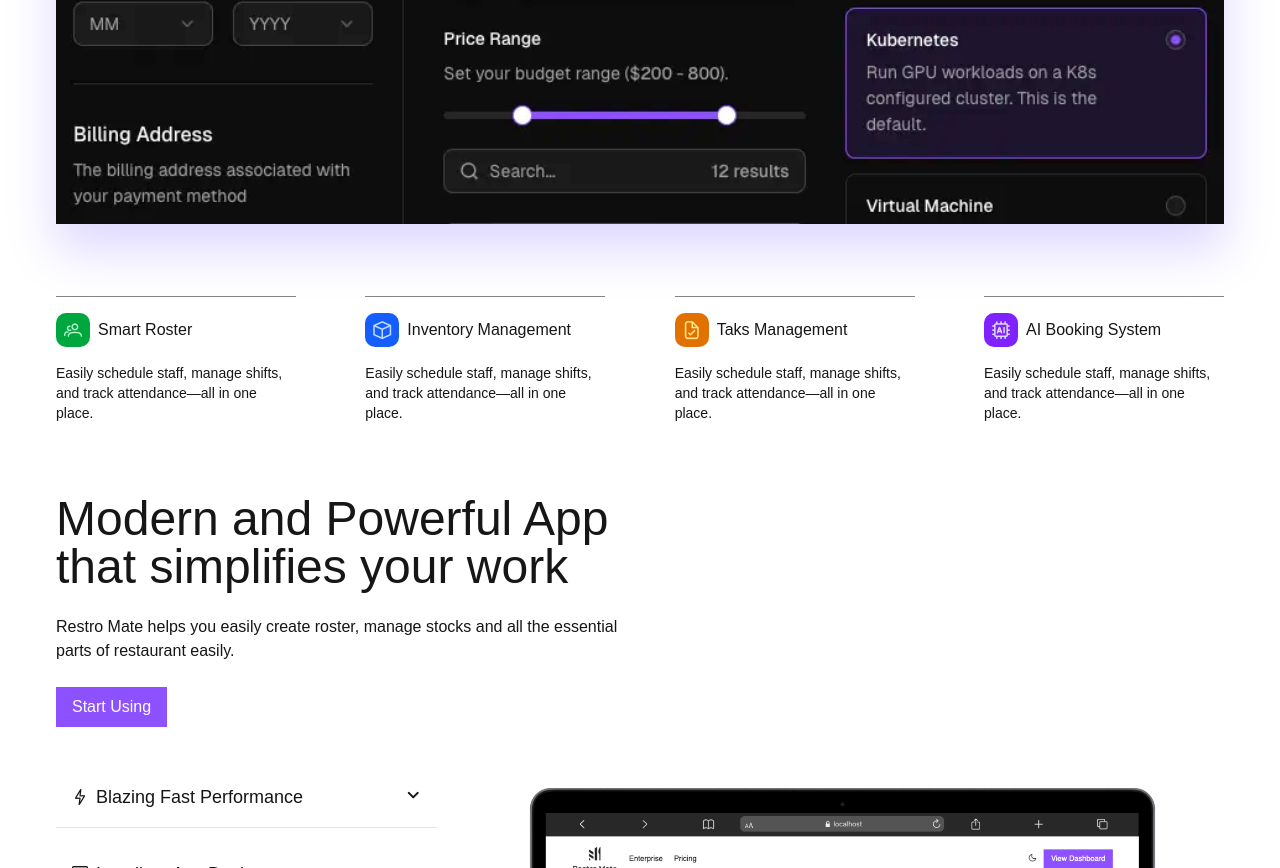
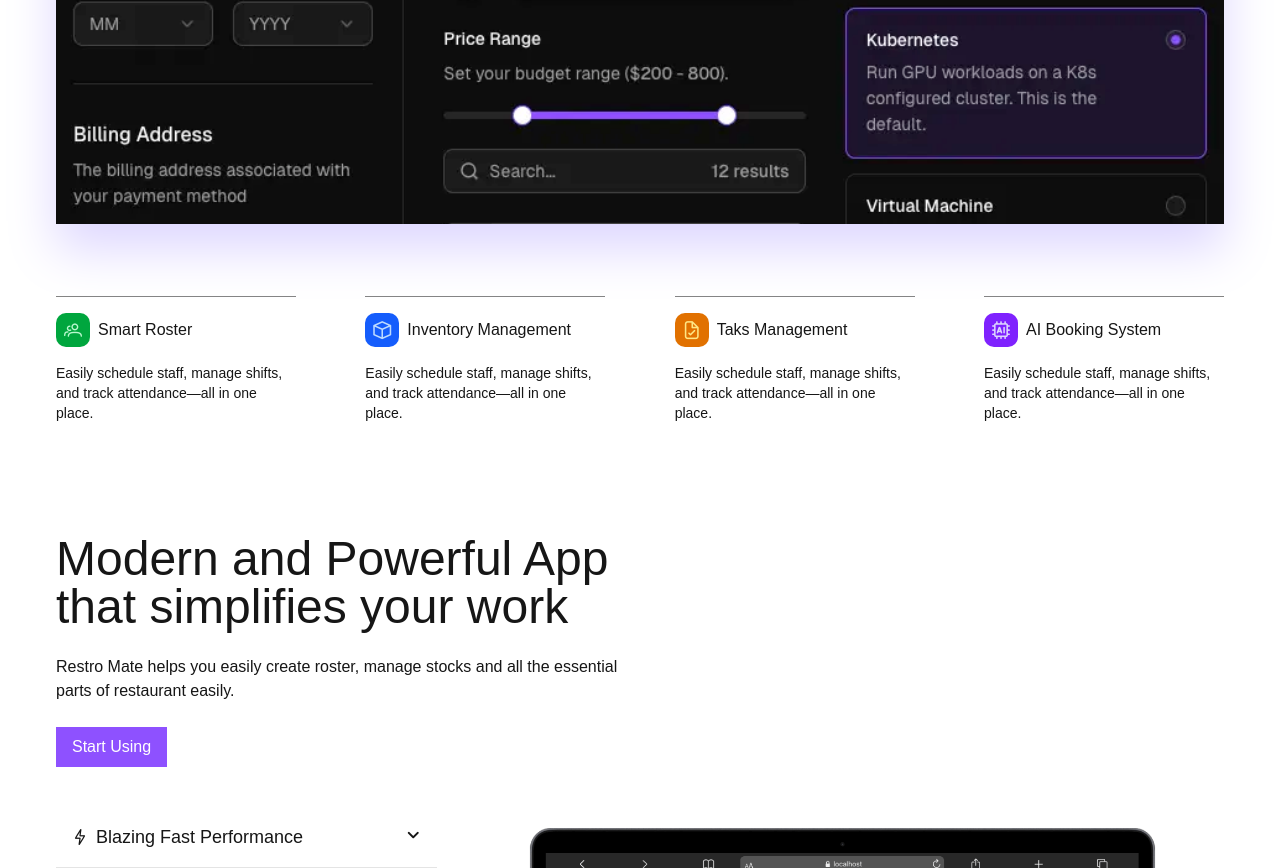
Before and after one commit to MingmaTenzing/RestoQuick, a Vue app: page / in a window 1280 px wide. Shown: the part 1147-2015 px from the top of the page. Built offline with nearby package versions, Linux system fonts and the light colour scheme; the HTML template or start-up script is replaced by a standard one.

Commit message:
about section done

```diff
--- a/src/components/home/Features.vue
+++ b/src/components/home/Features.vue
@@ -2,9 +2,9 @@
 
 <template>
   <section
-    class="gap-4 md:gap-10 flex flex-wrap justify-evenly md:flex-nowrap md:justify-between md:flex-row"
+    class="gap-4 md:gap-10 py-10 flex flex-wrap justify-evenly md:flex-nowrap md:justify-between md:flex-row"
   >
-    <div class="w-[150px] md:w-[240px] space-y-4">
+    <div class="w-[150px] md:w-60 space-y-4">
       <div class="w-full h-[0.5px] bg-foreground/50"></div>
       <div class="flex items-center gap-2">
         <div class="px-2 py-2 flex justify-center items-center bg-green-600 rounded-lg">
--- a/src/views/HomeView.vue
+++ b/src/views/HomeView.vue
@@ -7,7 +7,7 @@
 </script>
 
 <template>
-  <main class="space-y-10">
+  <main class="">
     <section class="lg:w-[1200px] m-auto p-4">
       <NavBar />
     </section>
```
